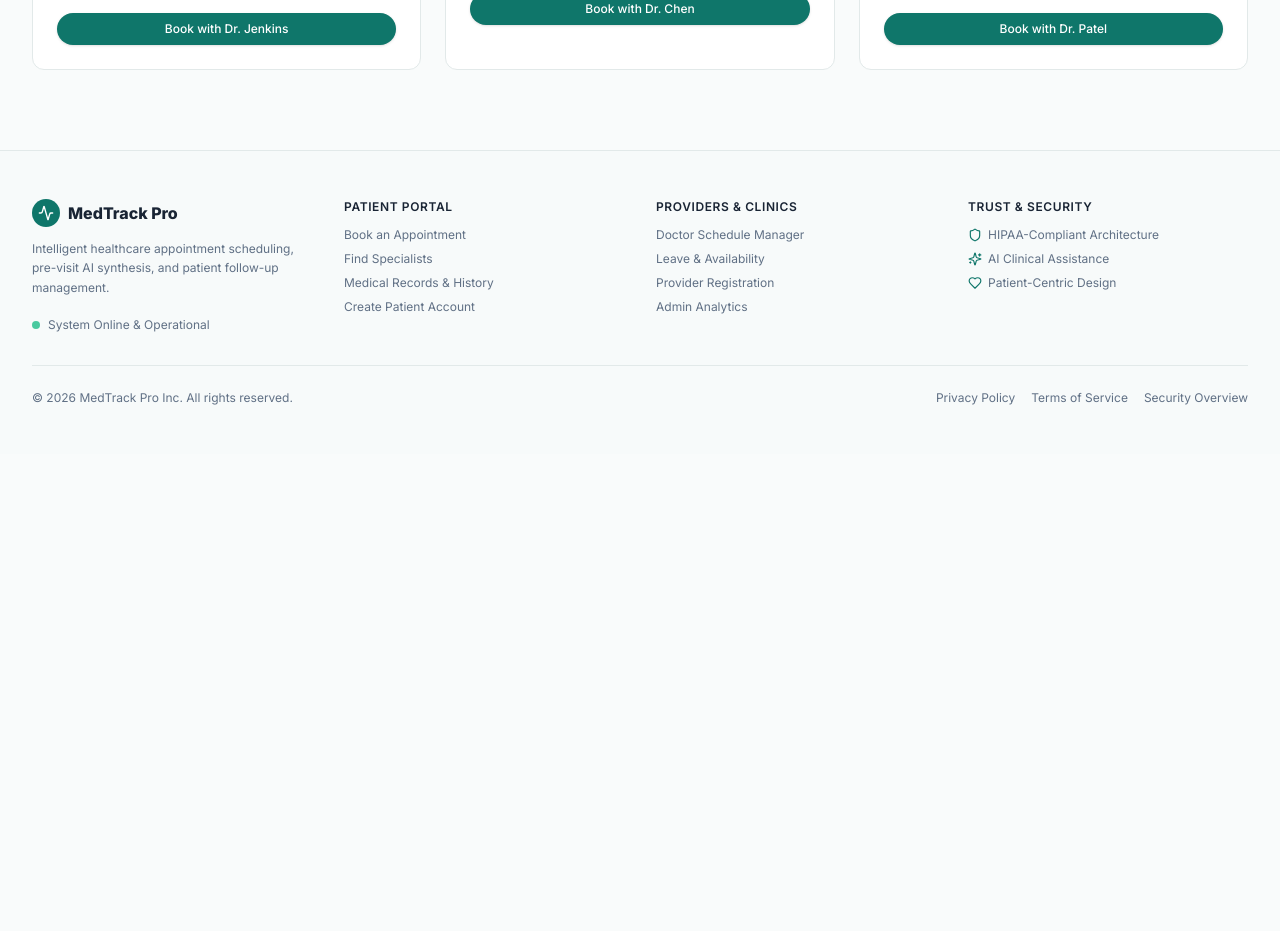
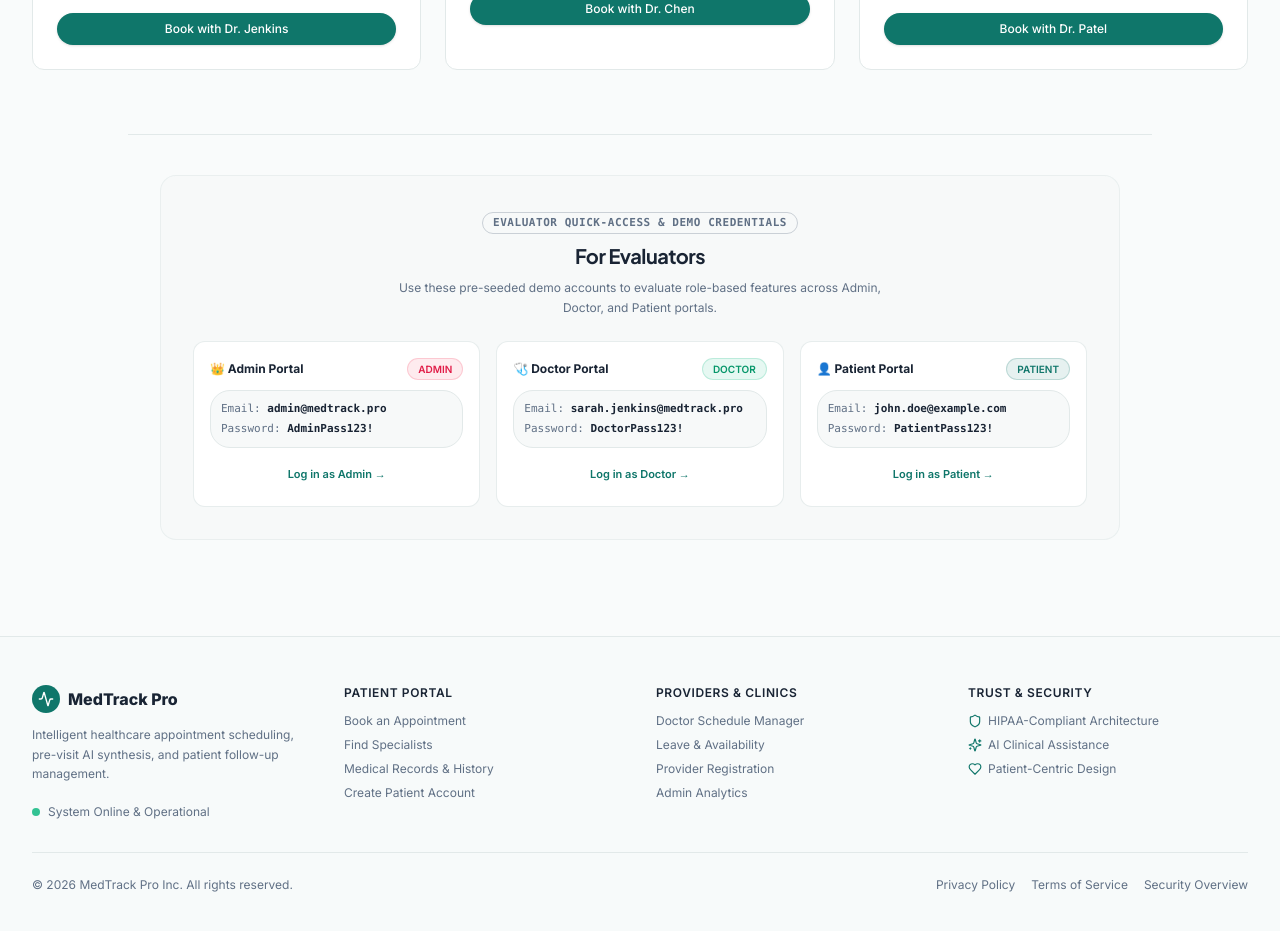
Before and after one commit to aryaman0406/MedPro, a Next.js app: page / in a window 1280 px wide. Shown: the part 1400-2331 px from the top of the page. Before the commit the page ends 1854 px from the top, so only its background shows below. Built offline with nearby package versions, Linux system fonts and the light colour scheme; no server answers; the database is empty.

Commit message:
feat(ui): restrict Google login to Patient role, leave inputs clean on tab switch, and relocate For Evaluators section above footer

```diff
--- a/src/app/login/page.tsx
+++ b/src/app/login/page.tsx
@@ -47,28 +47,14 @@ export default function LoginPage() {
   const handleRoleChange = (role: "PATIENT" | "DOCTOR" | "ADMIN") => {
     setSelectedRole(role);
     setErrorMessage(null);
-    if (role === "ADMIN") {
-      setEmail("admin@medtrack.pro");
-      setPassword("AdminPass123!");
-    } else if (role === "DOCTOR") {
-      setEmail("sarah.jenkins@medtrack.pro");
-      setPassword("DoctorPass123!");
-    } else {
-      setEmail("john.doe@example.com");
-      setPassword("PatientPass123!");
-    }
+    setEmail("");
+    setPassword("");
   };
 
   const handleGoogleSignIn = async () => {
     setIsGoogleLoading(true);
     try {
-      const defaultCallback =
-        selectedRole === "ADMIN"
-          ? "/admin"
-          : selectedRole === "DOCTOR"
-          ? "/doctor/schedule"
-          : "/patient/appointments";
-      const callbackUrl = searchParams.get("callbackUrl") || defaultCallback;
+      const callbackUrl = searchParams.get("callbackUrl") || "/patient/appointments";
       await signIn("google", { callbackUrl });
     } catch (err) {
       toast.error("Failed to initialize Google authentication.");
@@ -148,7 +134,7 @@ export default function LoginPage() {
           </div>
           <h1 className="text-2xl font-bold tracking-tight">Sign in to MedTrack Pro</h1>
           <p className="text-sm text-muted-foreground">
-            Select your portal type below to log in or continue with Google.
+            Select your portal type below to log in to your account.
           </p>
         </div>
 
@@ -202,8 +188,9 @@ export default function LoginPage() {
           </CardHeader>
 
           <CardContent className="space-y-4">
-            {/* Google Sign In Button */}
-            <div className="space-y-1.5">
+            {/* Google Sign In Button (Patient Only) */}
+            {selectedRole === "PATIENT" && (
+              <div className="space-y-2">
                 <Button
                   type="button"
                   variant="outline"
@@ -233,15 +220,11 @@ export default function LoginPage() {
                       />
                     </svg>
                   )}
-                Continue with Google ({selectedRole === "ADMIN" ? "Admin" : selectedRole === "DOCTOR" ? "Doctor" : "Patient"})
+                  Continue with Google
                 </Button>
-              <p className="text-[10px] text-muted-foreground text-center">
-                * Google login automatically links your account and preserves your registered role.
-              </p>
-            </div>
 
                 {/* OR Divider */}
-            <div className="relative flex items-center justify-center">
+                <div className="relative flex items-center justify-center pt-1">
                   <div className="absolute inset-0 flex items-center">
                     <span className="w-full border-t border-border" />
                   </div>
@@ -249,6 +232,8 @@ export default function LoginPage() {
                     Or sign in with credentials
                   </span>
                 </div>
+              </div>
+            )}
 
             <form onSubmit={handleSubmit} className="space-y-4">
               {errorMessage && (
--- a/src/app/page.tsx
+++ b/src/app/page.tsx
@@ -371,6 +371,68 @@ export default function HomePage() {
           </Card>
         </div>
       </section>
+
+      {/* 4. For Evaluators: Muted / Secondary Demo Credentials Section (Just above Footer) */}
+      <section className="container mx-auto max-w-5xl px-4 sm:px-6 lg:px-8 border-t pt-10 pb-4">
+        <div className="rounded-2xl border border-border/60 bg-muted/30 p-6 md:p-8 text-center space-y-6">
+          <div className="space-y-2 max-w-lg mx-auto">
+            <Badge variant="outline" className="text-[11px] font-mono border-muted-foreground/30 text-muted-foreground uppercase tracking-wider">
+              Evaluator Quick-Access &amp; Demo Credentials
+            </Badge>
+            <h3 className="text-xl font-bold tracking-tight text-foreground font-heading">For Evaluators</h3>
+            <p className="text-xs text-muted-foreground leading-relaxed">
+              Use these pre-seeded demo accounts to evaluate role-based features across Admin, Doctor, and Patient portals.
+            </p>
+          </div>
+
+          <div className="grid grid-cols-1 md:grid-cols-3 gap-4 text-left text-xs">
+            {/* Admin Credentials */}
+            <div className="rounded-xl border border-border/80 bg-card p-4 space-y-2.5">
+              <div className="flex items-center justify-between">
+                <span className="font-bold text-foreground flex items-center gap-1.5">👑 Admin Portal</span>
+                <Badge variant="outline" className="text-[10px] bg-rose-500/10 text-rose-600 border-rose-500/20">ADMIN</Badge>
+              </div>
+              <div className="space-y-1 font-mono text-[11px] text-muted-foreground bg-muted/50 p-2.5 rounded-lg border">
+                <p>Email: <span className="text-foreground font-semibold">admin@medtrack.pro</span></p>
+                <p>Password: <span className="text-foreground font-semibold">AdminPass123!</span></p>
+              </div>
+              <Button size="sm" variant="ghost" asChild className="w-full text-[11px] h-8 text-primary hover:bg-primary/10 font-semibold">
+                <Link href="/login">Log in as Admin →</Link>
+              </Button>
+            </div>
+
+            {/* Doctor Credentials */}
+            <div className="rounded-xl border border-border/80 bg-card p-4 space-y-2.5">
+              <div className="flex items-center justify-between">
+                <span className="font-bold text-foreground flex items-center gap-1.5">🩺 Doctor Portal</span>
+                <Badge variant="outline" className="text-[10px] bg-emerald-500/10 text-emerald-600 border-emerald-500/20">DOCTOR</Badge>
+              </div>
+              <div className="space-y-1 font-mono text-[11px] text-muted-foreground bg-muted/50 p-2.5 rounded-lg border">
+                <p>Email: <span className="text-foreground font-semibold">sarah.jenkins@medtrack.pro</span></p>
+                <p>Password: <span className="text-foreground font-semibold">DoctorPass123!</span></p>
+              </div>
+              <Button size="sm" variant="ghost" asChild className="w-full text-[11px] h-8 text-primary hover:bg-primary/10 font-semibold">
+                <Link href="/login">Log in as Doctor →</Link>
+              </Button>
+            </div>
+
+            {/* Patient Credentials */}
+            <div className="rounded-xl border border-border/80 bg-card p-4 space-y-2.5">
+              <div className="flex items-center justify-between">
+                <span className="font-bold text-foreground flex items-center gap-1.5">👤 Patient Portal</span>
+                <Badge variant="outline" className="text-[10px] bg-primary/10 text-primary border-primary/20">PATIENT</Badge>
+              </div>
+              <div className="space-y-1 font-mono text-[11px] text-muted-foreground bg-muted/50 p-2.5 rounded-lg border">
+                <p>Email: <span className="text-foreground font-semibold">john.doe@example.com</span></p>
+                <p>Password: <span className="text-foreground font-semibold">PatientPass123!</span></p>
+              </div>
+              <Button size="sm" variant="ghost" asChild className="w-full text-[11px] h-8 text-primary hover:bg-primary/10 font-semibold">
+                <Link href="/login">Log in as Patient →</Link>
+              </Button>
+            </div>
+          </div>
+        </div>
+      </section>
     </PageTransition>
   );
 }
```
Lines whose indentation alone changed are shown as unchanged.
